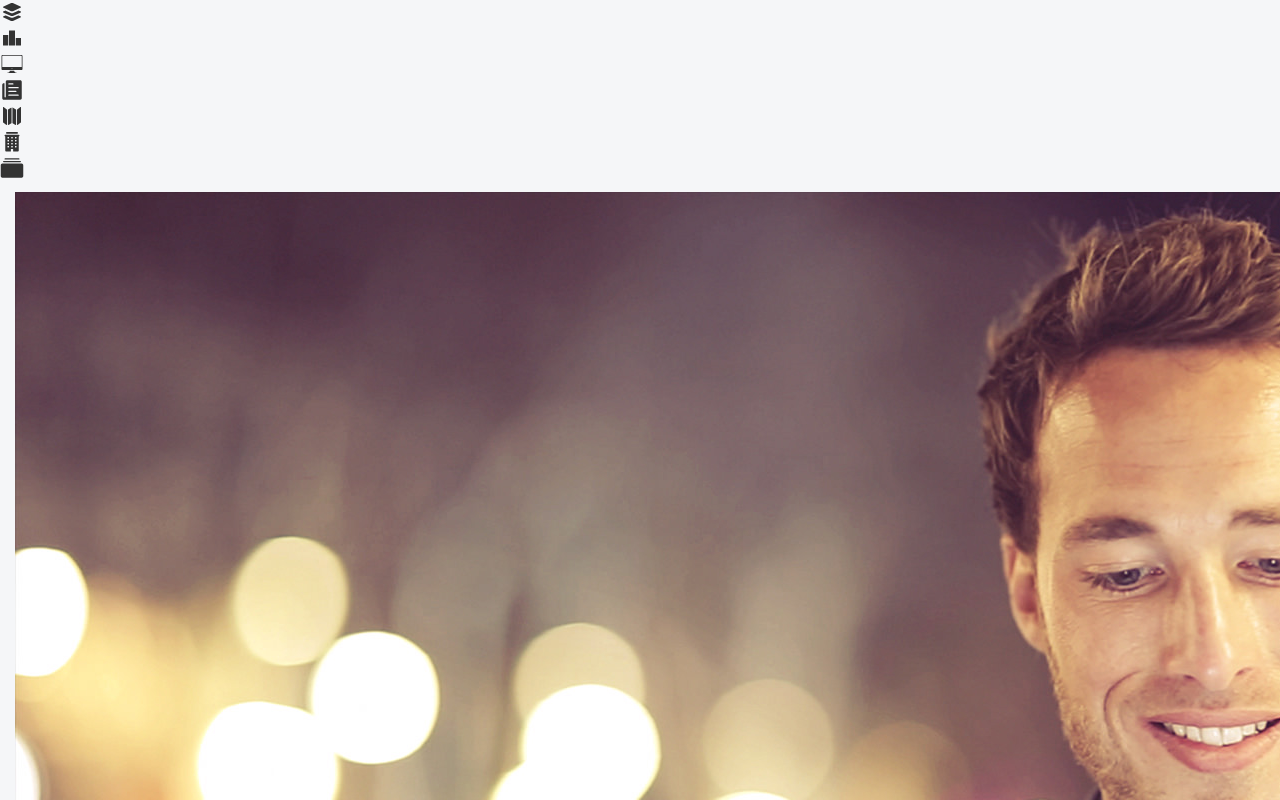
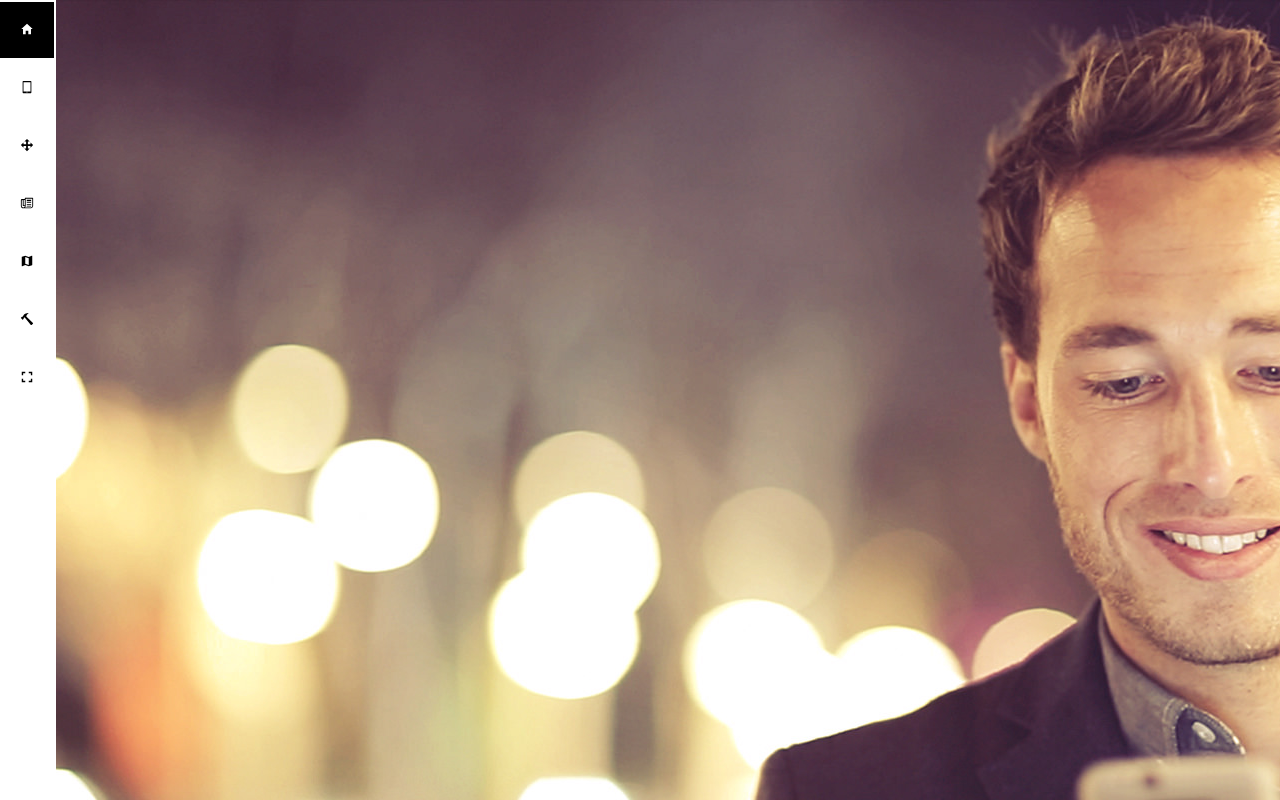
Before and after one commit to han-um/Smartphone-DIV, a website: page views/index.html in a window 1280 px wide. Shown: the top 800 px of the page. Drawn offline with nearby package versions, Linux system fonts and the light colour scheme; files that its build step writes are made by us from their sources; files whose address does not match are found by name.

Commit message:
Fix Sidebar bug
사이드바 버그 개선

```diff
--- a/public/css/style.css
+++ b/public/css/style.css
@@ -369,3 +369,55 @@ body::-webkit-scrollbar {
 .MidPadding{
     padding-left:20px;
 }
+
+.navigation {
+	position: fixed;
+	height: 100%;
+	background-color: white;
+    z-index:10;
+}
+
+.navigation__links {
+	list-style: none;
+	padding: 0;
+}
+
+.navigation__links li {
+	border-right: 2px solid white;
+	border-top: 2px solid white;
+}
+
+
+.navigation__link {
+	padding: 20px;
+	display: block;
+	color: black;
+    z-index:100;
+}
+
+.navigation-active{
+    background-color:black;
+    color:white;
+}
+.navigation__link:hover .navigation__text {left: 54px;}
+
+.navigation__text {
+  padding: 20px 10px;
+  width: 150px;
+  margin: 0;
+  color: white;
+  left: -155px;
+  position: absolute;
+  transition: left 0.5s;
+}
+
+.navigation__text--home {
+	top: 0px;
+	background-color: #373948;
+	border: 2px solid #373948;
+}
+
+.sidebar-text{
+    background-color:white;
+    color:black;
+}
--- a/views/index.html
+++ b/views/index.html
@@ -28,36 +28,54 @@
 </head>
 
 <body onload="$('#maingallery').css('opacity', '1')">
-<nav class="sidebar-navigation hidden-lg-down" id="sidenav">
-	<ul>
-		<li class="active" onclick="location.href='/'">
-			<ion-icon name="ios-apps" style="font-size:24px;"></ion-icon>
-			<span class="tooltip">Main</span>
+<nav role="navigation" class="navigation">
+    <ul class="navigation__links">
+      <li>
+        <a class="navigation__link navigation-active" href="/">
+          <ion-icon name="home"></ion-icon>
+          <p class="navigation__text sidebar-text" style="top:0px">Home</p>
+        </a>
       </li>
-		<li onclick="location.href='/device'">
-			<ion-icon name="ios-podium" style="font-size:24px;"></ion-icon>
-			<span class="tooltip">Compare Devices</span>
+
+      <li>
+        <a class="navigation__link" href="/device">
+         <ion-icon name="tablet-portrait"></ion-icon>
+          <p class="navigation__text sidebar-text" style="top:64px">Compare Devices</p>
+        </a>
       </li>
-		<li onclick="location.href='/size'">
-			<ion-icon name="ios-desktop" style="font-size:24px;"></ion-icon>
-			<span class="tooltip">Size Calibration</span>
+
+      <li>
+        <a class="navigation__link" href="/size">
+          <ion-icon name="move"></ion-icon>
+          <p class="navigation__text sidebar-text" style="top:126px">Size Calibration</p>
+        </a>
       </li>
-		<li onclick="location.href='/review'">
-			<ion-icon name="ios-paper" style="font-size:24px;"></ion-icon>
-			<span class="tooltip">Reviews</span>
+
+      <li>
+        <a class="navigation__link" href="/review">
+          <ion-icon name="paper"></ion-icon>
+          <p class="navigation__text sidebar-text"  style="top:188px">Reviews</p>
+        </a>
       </li>
-        <li onclick="location.href='/findstore'">
-			<ion-icon name="ios-map" style="font-size:24px;"></ion-icon>
-			<span class="tooltip">Find Store</span>
+      <li>
+        <a class="navigation__link" href="/findstore">
+          <ion-icon name="map"></ion-icon>
+          <p class="navigation__text sidebar-text" style="top:250px">Find Store</p>
+        </a>
       </li>
-		<li onclick="location.href='/aboutus'">
-			<ion-icon name="ios-business" style="font-size:24px;"></ion-icon>
-			<span class="tooltip">About Us</span>
+    <li>
+        <a class="navigation__link" href="/aboutus">
+          <ion-icon name="hammer"></ion-icon>
+          <p class="navigation__text sidebar-text" style="top:312px">About Us</p>
+        </a>
       </li>
-        <li onclick="location.href='/intro'">
-			<ion-icon name="ios-albums" style="font-size:24px;"></ion-icon>
-			<span class="tooltip">Intro</span>
+    <li>
+        <a class="navigation__link" href="/intro">
+          <ion-icon name="expand"></ion-icon>
+          <p class="navigation__text sidebar-text" style="top:374px">Intro</p>
+        </a>
       </li>
+
     </ul>
   </nav>
   <section class="container-fluid gallery bg-faded" id="maingallery">
```
Also changed, not shown: views/aboutus.html (+53 -23 lines), views/detail.html (+42 -23 lines), views/device.html (+42 -23 lines), views/findstore.html (+41 -23 lines), views/review.html (+41 -23 lines), views/size.html (+41 -23 lines), views/template.html (+11 -19 lines). Lines whose indentation alone changed are shown as unchanged.
